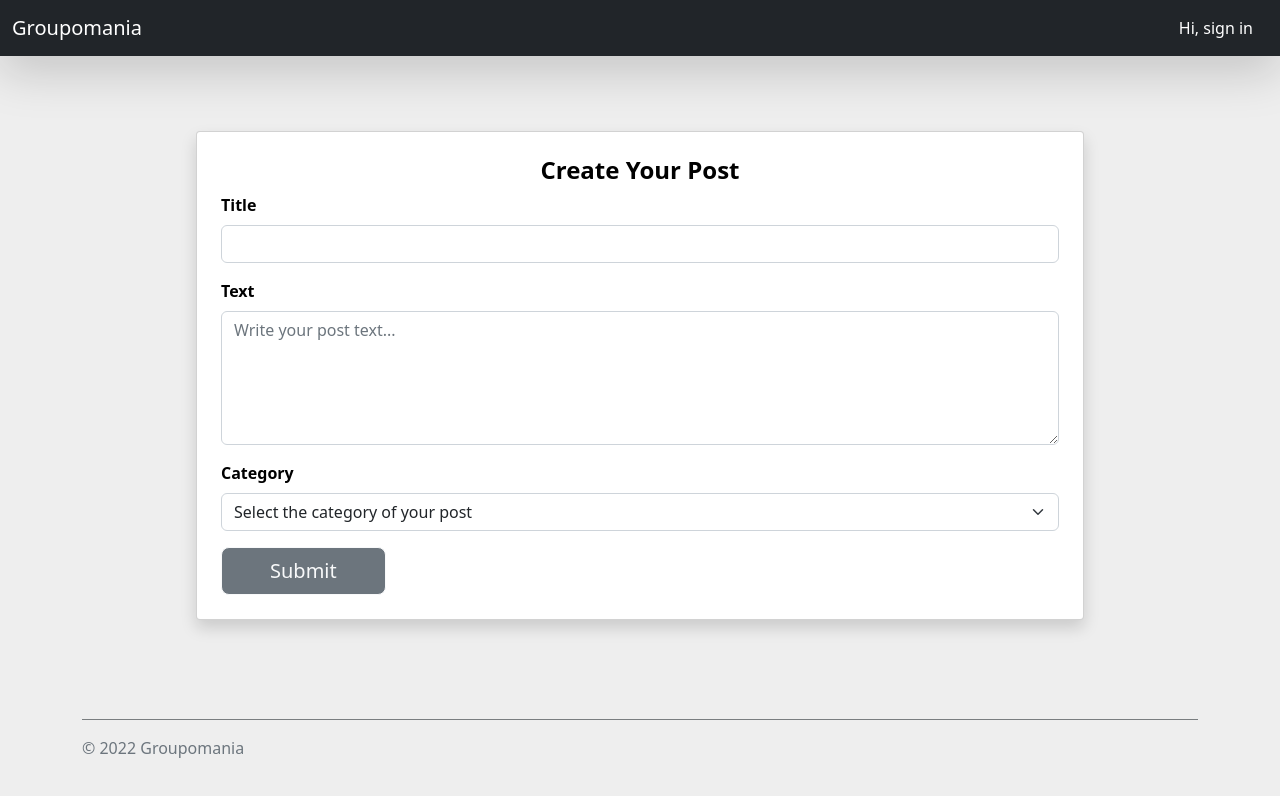
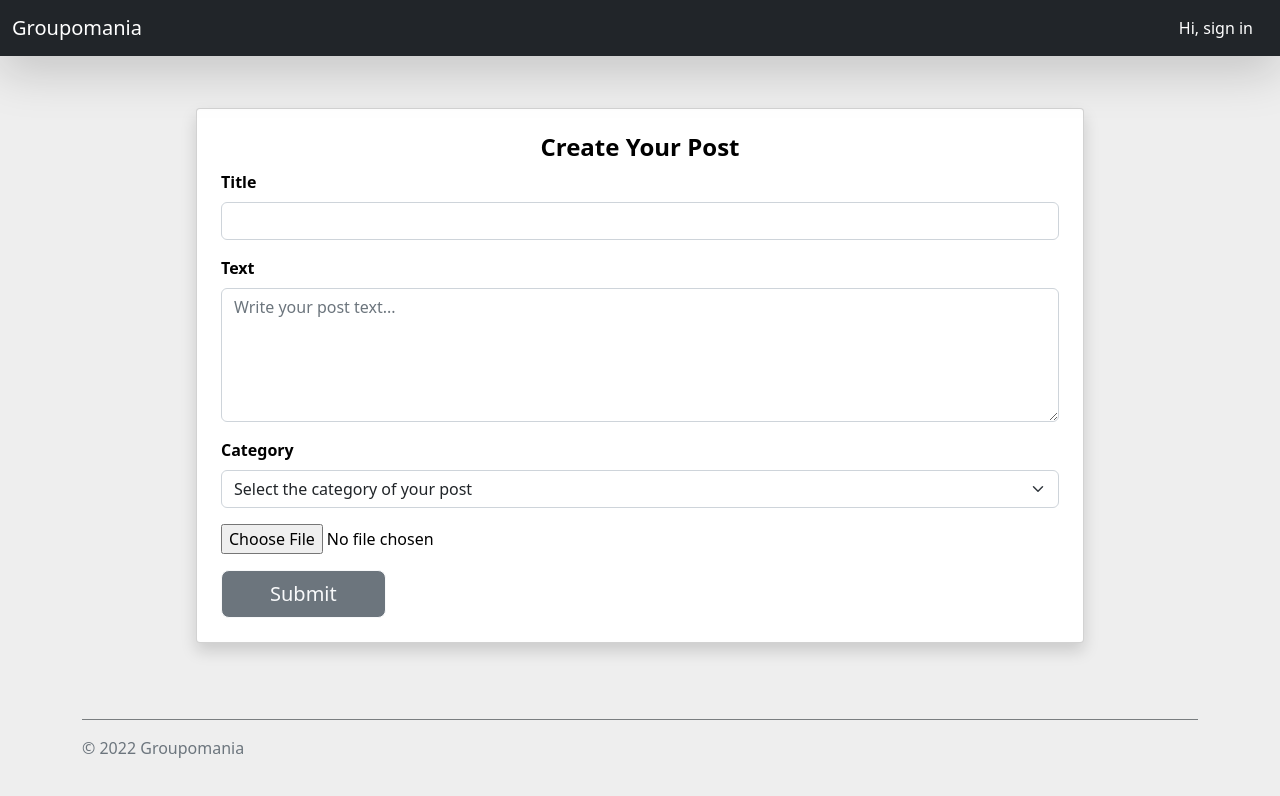
Before and after one commit to lucascardelima/Project-7, a Vue app in the folder groupomania/groupomania-frontend/: page /createpost in a window 1280 px wide. Shown: the top 796 px of the page. Built offline with nearby package versions, Linux system fonts and the light colour scheme.

Commit message:
added the upload image button

```diff
--- a/groupomania/groupomania-frontend/src/views/CreatePost.vue
+++ b/groupomania/groupomania-frontend/src/views/CreatePost.vue
@@ -116,6 +116,16 @@
                 </select>
               </div>
 
+              <div class="mb-3">
+                <input
+                  type="file"
+                  accept="image/*"
+                  ref="file"
+
+                />
+
+              </div>
+
               <button
                 id="submitButton"
                 class="btn btn-outline-light btn-secondary btn-lg px-5"
```
